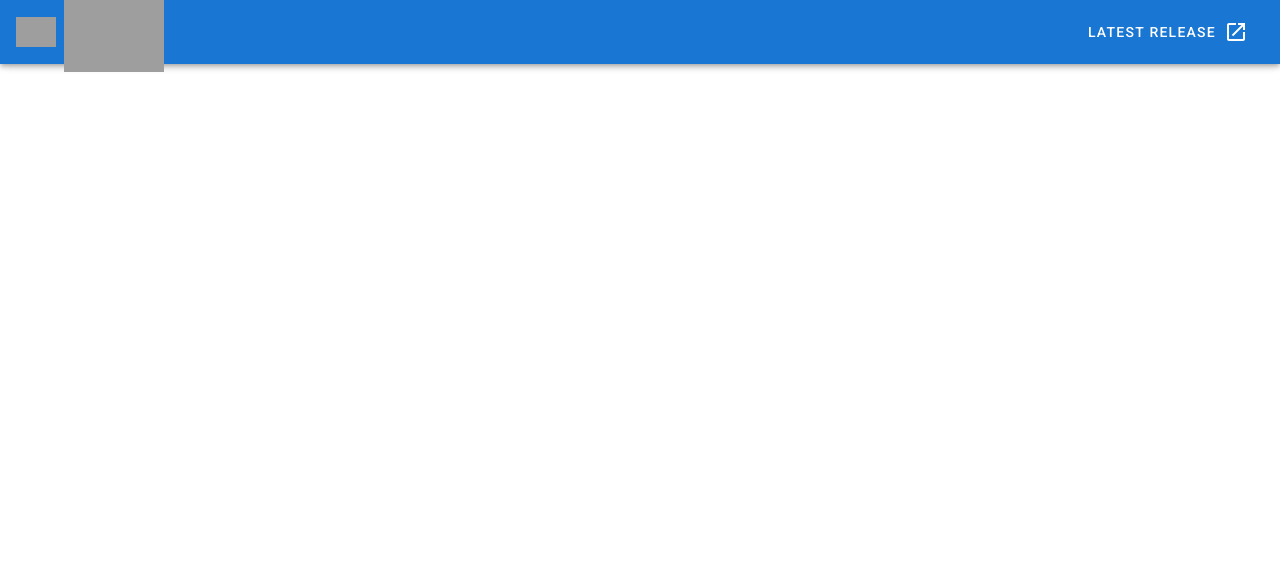
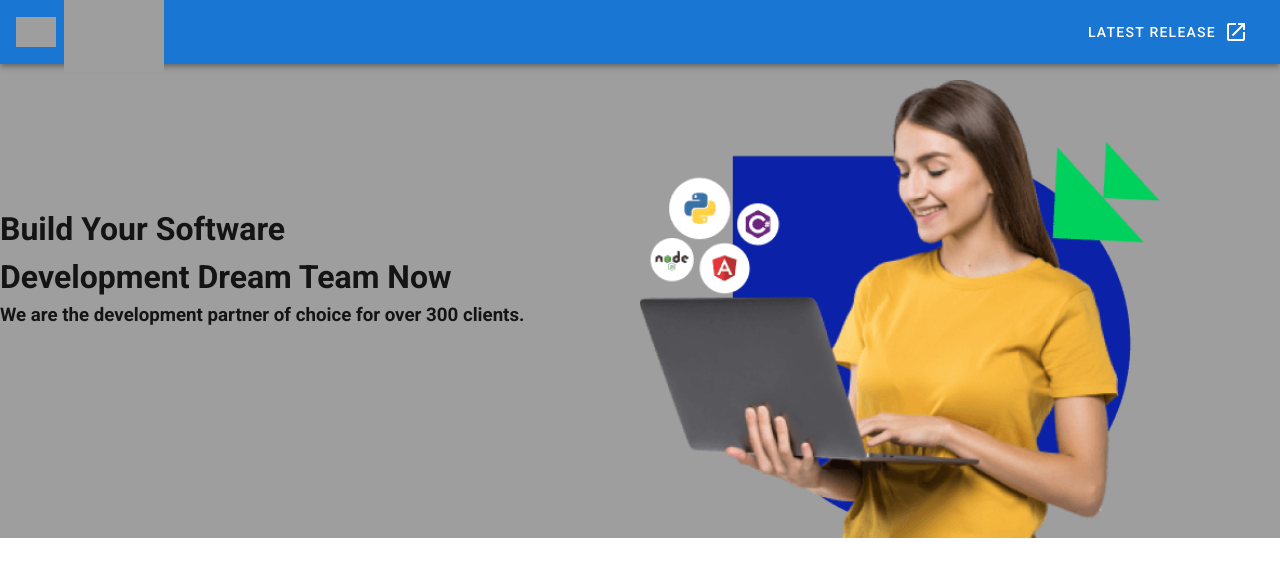
Before and after one commit to msufyankhan709/Avogtal, a Vue app: page / in a window 1280 px wide. Shown: the top 576 px of the page. Built offline with nearby package versions, Linux system fonts and the light colour scheme; grey boxes are pictures that could not be loaded.

Commit message:
add pic and text

```diff
--- a/src/App.vue
+++ b/src/App.vue
@@ -37,6 +37,7 @@
       </v-btn>
     </v-app-bar>
 
+        <vapp />
     <v-main>
       <router-view/>
     </v-main>
@@ -45,9 +46,13 @@
 
 <script lang="ts">
 import Vue from 'vue';
-
+import Vapp from './components/vapp.vue';
 export default Vue.extend({
   name: 'App',
+  components:{
+
+    Vapp
+  },
 
   data: () => ({
     //
--- /dev/null
+++ b/src/components/home.vue
@@ -0,0 +1,24 @@
+<template>
+  <div>
+    <v-layout class="grey">
+      <v-flex md6 style="margin-top: 16%;">
+        <h1>Build Your Software</h1>
+        <h1>Development Dream Team Now</h1>
+        <h3>We are the development partner of choice for over 300 clients.</h3>
+      </v-flex>
+      <v-flex md5>
+        <v-img style="margin-top: 80px" src="@/assets/app.png"></v-img>
+      </v-flex>
+    </v-layout>
+  </div>
+</template>
+
+<script>
+export default {
+  name: "home",
+};
+</script>
+
+<style>
+
+</style>
--- /dev/null
+++ b/src/components/vapp.vue
@@ -0,0 +1,19 @@
+<template>
+  <div>
+  <home />
+  </div>
+</template>
+
+<script>
+import home from './home.vue';
+export default {
+  name:'vapp',
+  components:{
+      home,
+  }
+}
+</script>
+
+<style>
+
+</style>
```
Also changed, not shown: package.json (line endings or trailing spaces), src/assets/app.png (added), 1 other file (tests, documents, lock files or other folders).
